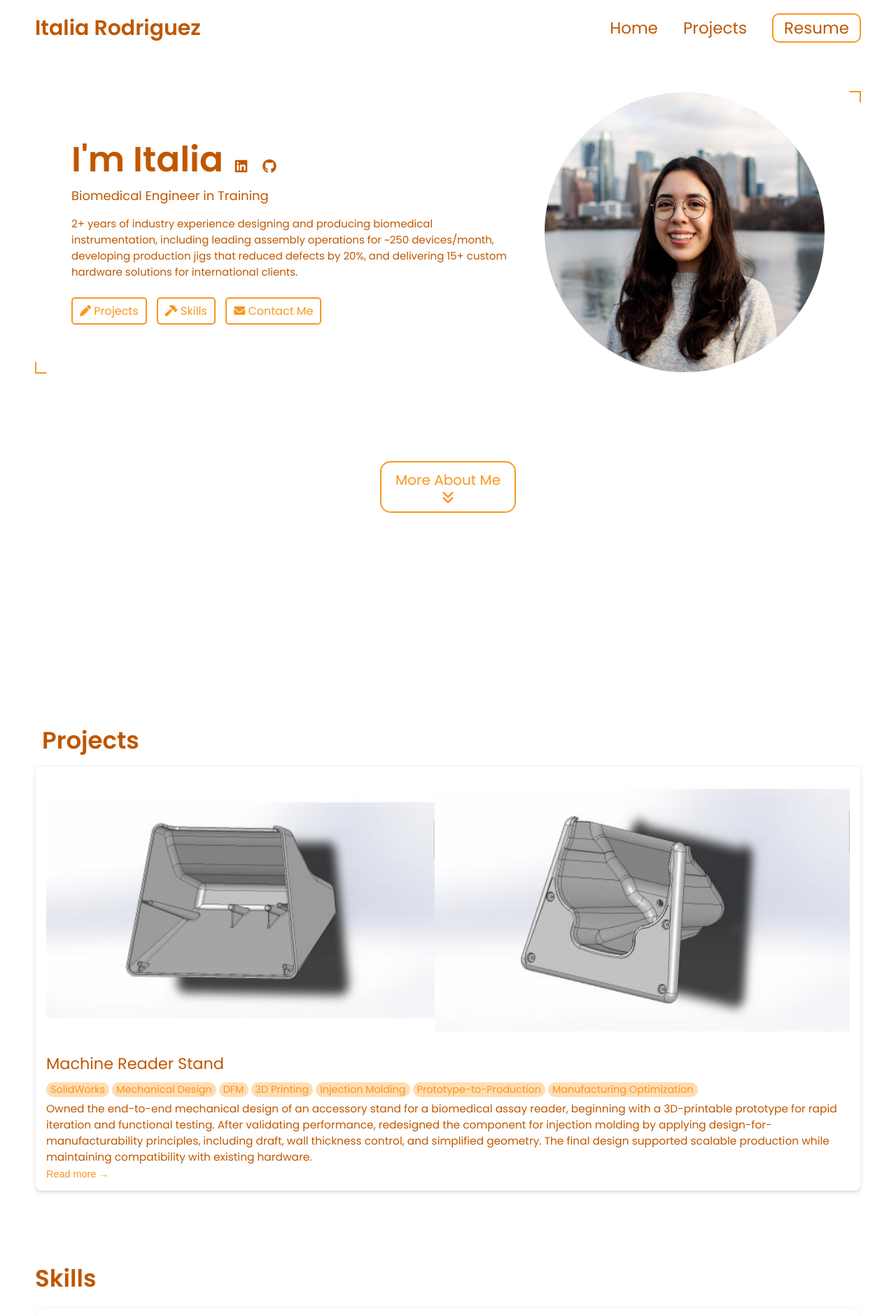
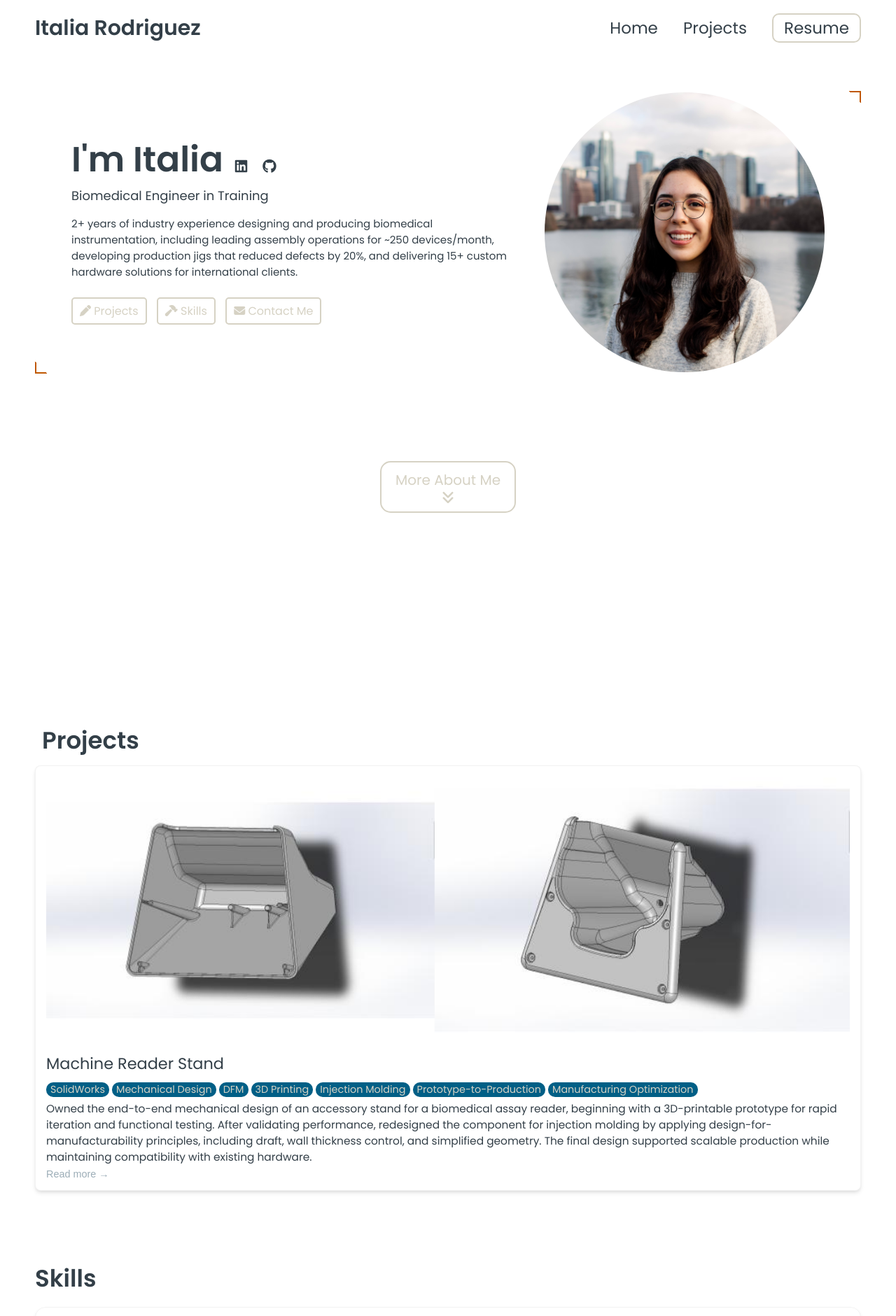
Before and after one commit to italiarod/italiarod.github.io, a Jekyll site: the page built from index.html, in a window 1280 px wide. Shown: the top 1881 px of the page at 70% size. Built offline with Jekyll 4.4.1, drawn with Linux system fonts in a browser that asks for light colours.

Commit message:
Update _config.yml

```diff
--- a/_config.yml
+++ b/_config.yml
@@ -90,12 +90,12 @@ formspree-key:   mnjdjogy
 
 # Active theme (Updatethis to switch themes). Make sure to keep the indentation the samne.
 colors: # this is the ut theme
-  text: "#BF5700"
-  border: "#F8971F"
-  link: "#f8971f"
-  highlight: "#F8971F"
+  text: "#333F48"
+  border: "#BF5700"
+  link: "#D6D2C4"
+  highlight: "#9CADB7"
   background: "#ffffff"
-  light_background: "#FFDDB3"
+  light_background: "#005F86"
 
 
 # A few examples.
```
